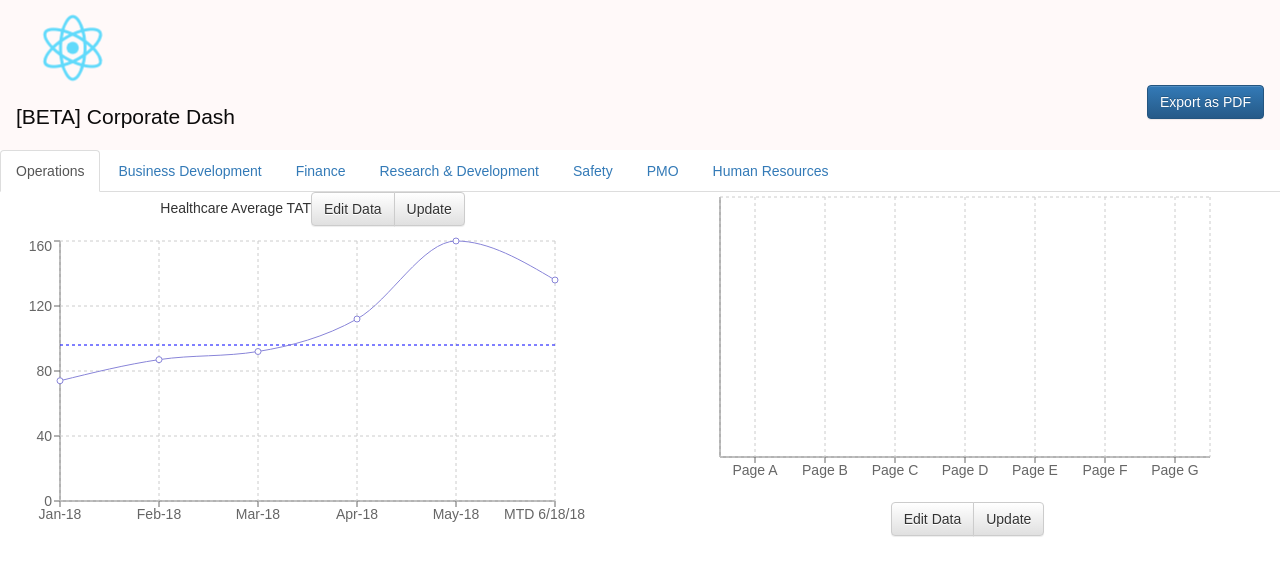
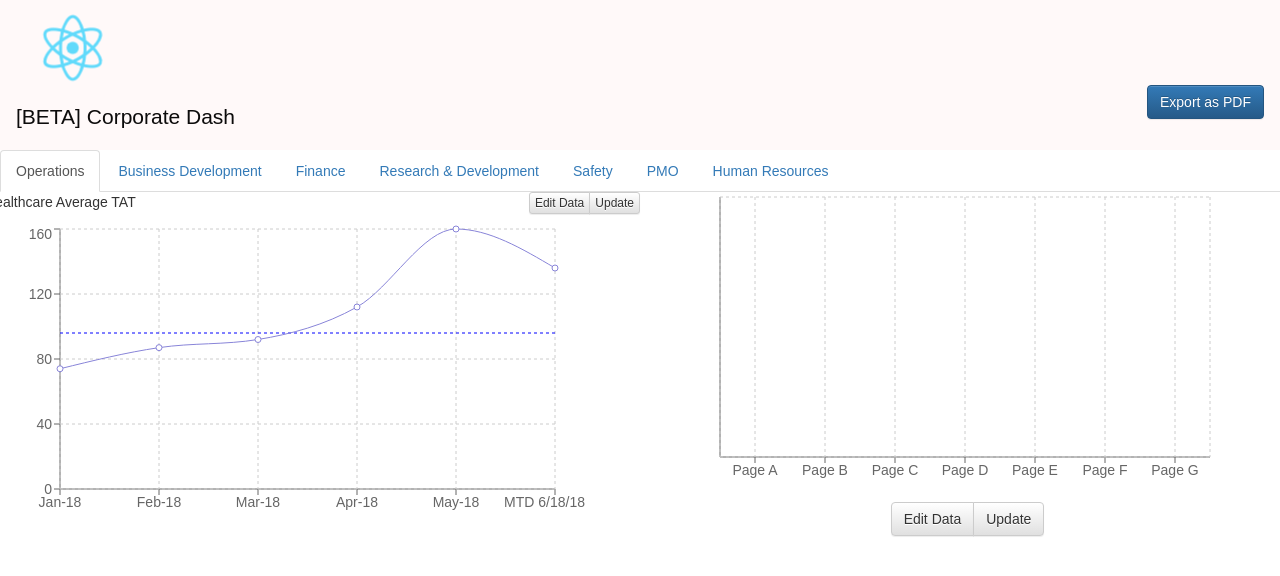
Before and after one commit to chrisacciai/dashboard, a React (Create React App) app: page / in a window 1280 px wide. Shown: the top 576 px of the page. Built offline with nearby package versions, Linux system fonts and the light colour scheme.

Commit message:
title graph

```diff
--- a/src/Chart1.js
+++ b/src/Chart1.js
@@ -37,12 +37,15 @@ export default class Chart1 extends Component {
 
         return (
           <div>
-            <p>Healthcare Average TAT
-            <ButtonGroup>
-                <Button onClick={this.toggle.bind(this)}>Edit Data</Button>
-                <Button>Update</Button>
-            </ButtonGroup>
-            </p>
+            <div>
+              <p class="alignleft">Healthcare Average TAT</p>
+              <p class="alignright">
+                <ButtonGroup bsSize="xs">
+                  <Button onClick={this.toggle.bind(this)}>Edit Data</Button>
+                  <Button>Update</Button>
+                </ButtonGroup>
+              </p>
+            </div>
           <p style={ shown }>
             <LineChart width={600} height={300} data={data}
             margin={{top: 5, right: 30, left: 15, bottom: 5}}>
--- a/src/index.css
+++ b/src/index.css
@@ -3,3 +3,9 @@ body {
   padding: 0;
   font-family: sans-serif;
 }
+p.alignleft {
+	float: left;
+}
+p.alignright {
+	float: right;
+}
```
